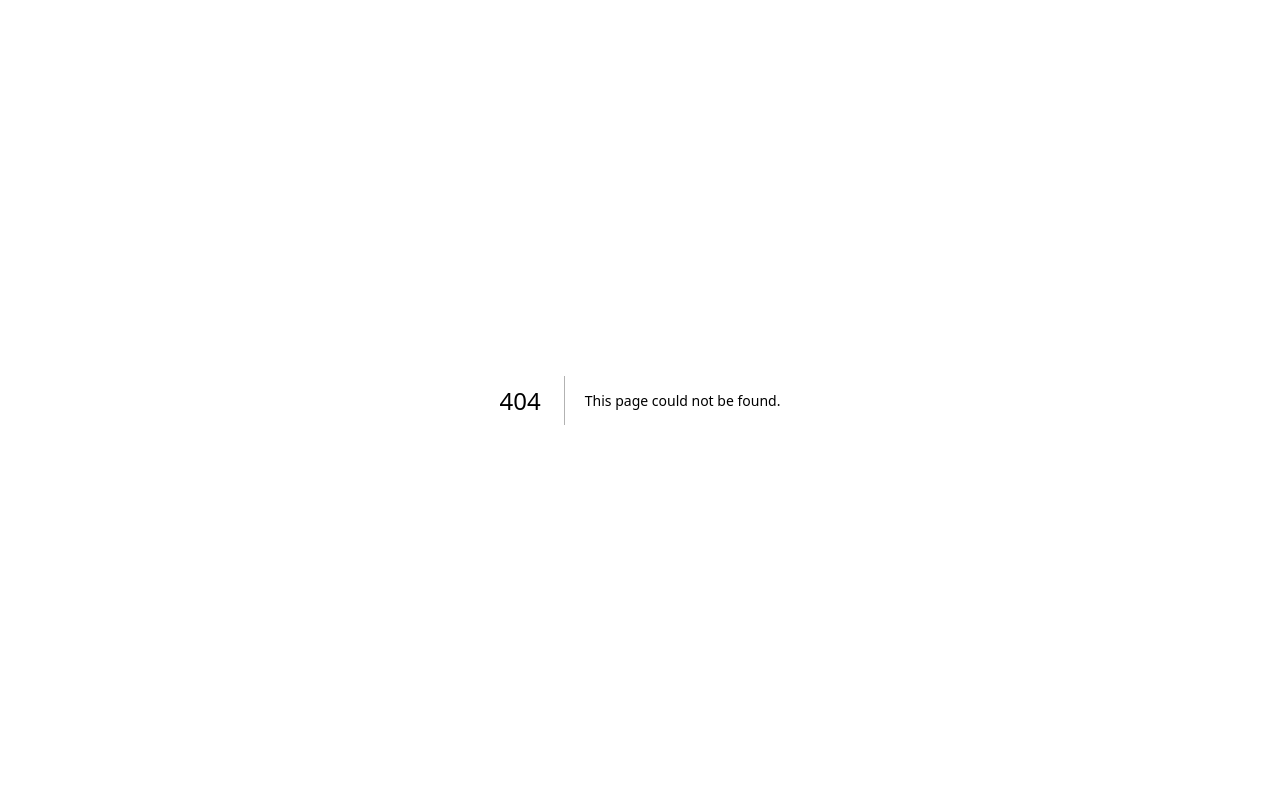
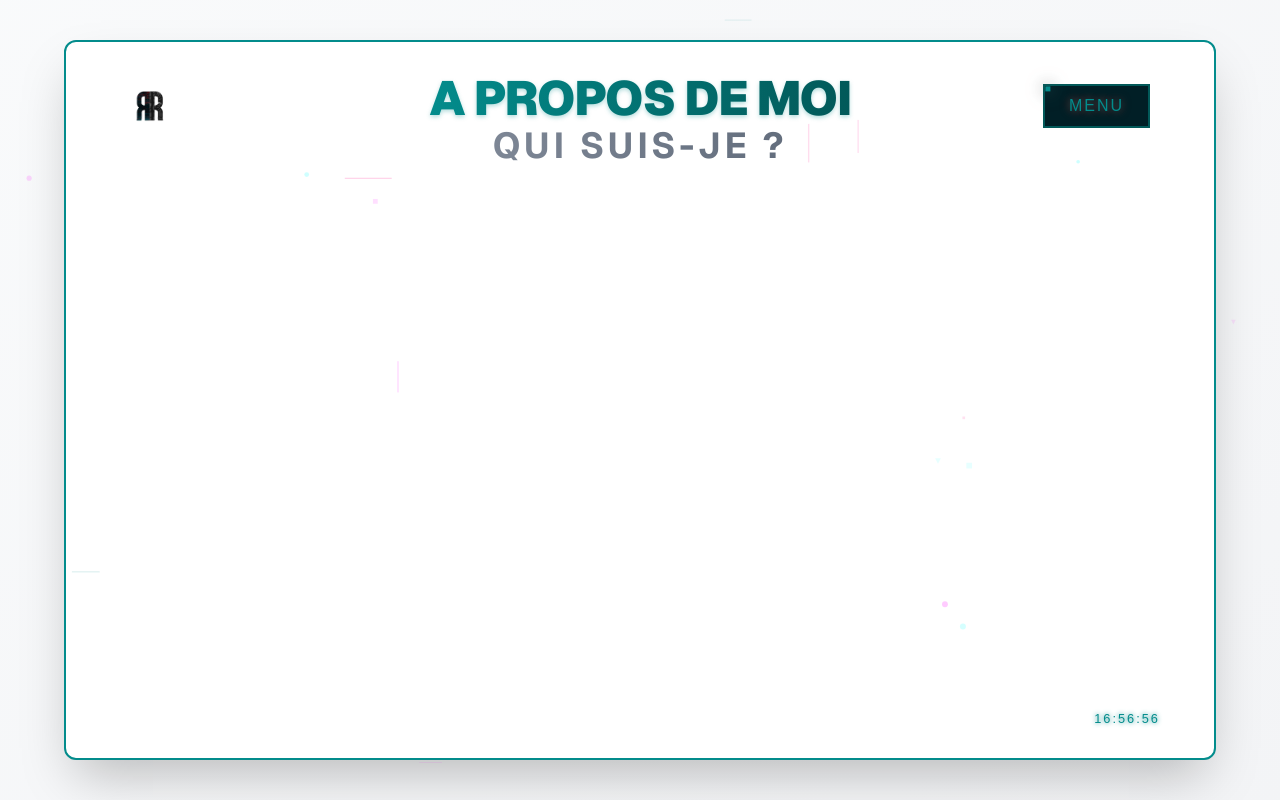
Before and after one commit to EZ3ki33l/portefolio, a Next.js app: page /a-propos in a window 1280 px wide. Before the commit this address had no page. Built offline with nearby package versions, Linux system fonts and the light colour scheme.

Commit message:
debut a propos

```diff
--- /dev/null
+++ b/app/a-propos/page.tsx
@@ -0,0 +1,35 @@
+import Image from "next/image";
+import Link from "next/link";
+import { GlitchBackground } from "../components/ui/glitch-background";
+import Navbar from "../components/Navbar";
+import { CyberpunkClock } from "../components/ui/cyberpunk-clock";
+import { FlipWords } from "../components/ui/flip-words";
+import { CyberpunkButton } from "../components/ui/cyberpunk-button";
+
+export default function Home() {
+  return (
+    <main className="min-h-screen bg-gradient-to-br from-gray-50 to-gray-100 flex items-center justify-center">
+      <div className="w-[90vw] h-[90vh] bg-white rounded-xl shadow-2xl overflow-hidden relative cyberpunk-border">
+        <GlitchBackground />
+        <Navbar />
+        <CyberpunkClock position="bottom-right" className="mr-6" />
+        <section className="h-[calc(100%-80px)] overflow-y-auto p-8">
+          <div className="max-w-4xl mx-auto">
+            <h1 className="font-bold mb-8 sm:text-5xl text-xl">
+              <div className="space-y-1">
+                <div className="page-title text-center">
+                  <span className="page-title-gradient text-3xl sm:text-5xl">
+                    A PROPOS DE MOI
+                  </span>
+                </div>
+                <div className="page-subtitle text-lg sm:text-4xl text-center">
+                  QUI SUIS-JE ?
+                </div>
+              </div>
+            </h1>
+          </div>
+        </section>
+      </div>
+    </main>
+  );
+}
--- a/app/components/Navbar.tsx
+++ b/app/components/Navbar.tsx
@@ -82,6 +82,14 @@ export default function Navbar() {
                   Accueil
                 </Link>
                 <Link
+                  href="/a-propos"
+                  className="cyberpunk-menu-link text-sm sm:text-base"
+                  onClick={() => setIsMenuOpen(false)}
+                  role="menuitem"
+                >
+                  A propos
+                </Link>
+                <Link
                   href="/cv"
                   className="cyberpunk-menu-link text-sm sm:text-base"
                   onClick={() => setIsMenuOpen(false)}
```
